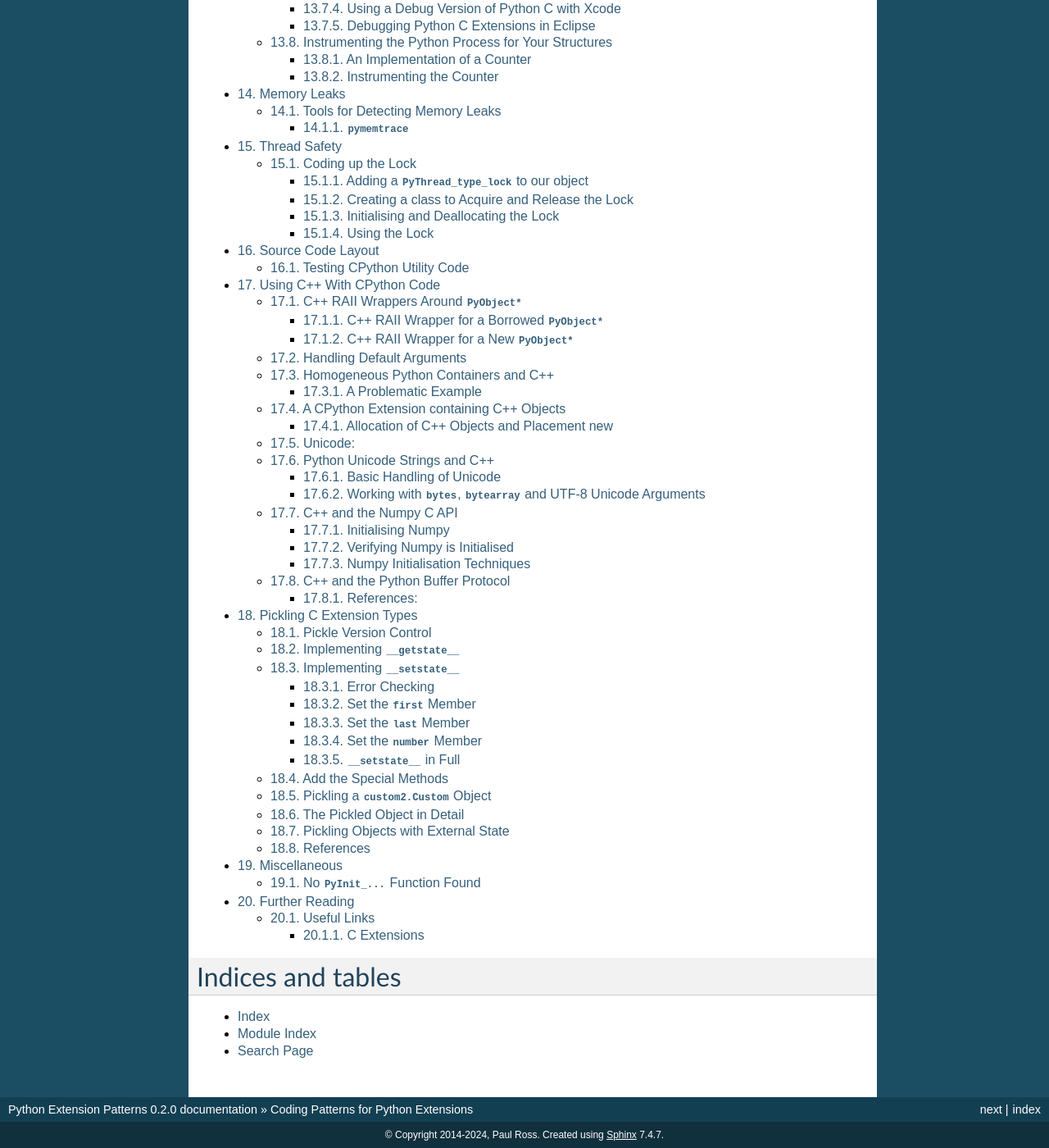
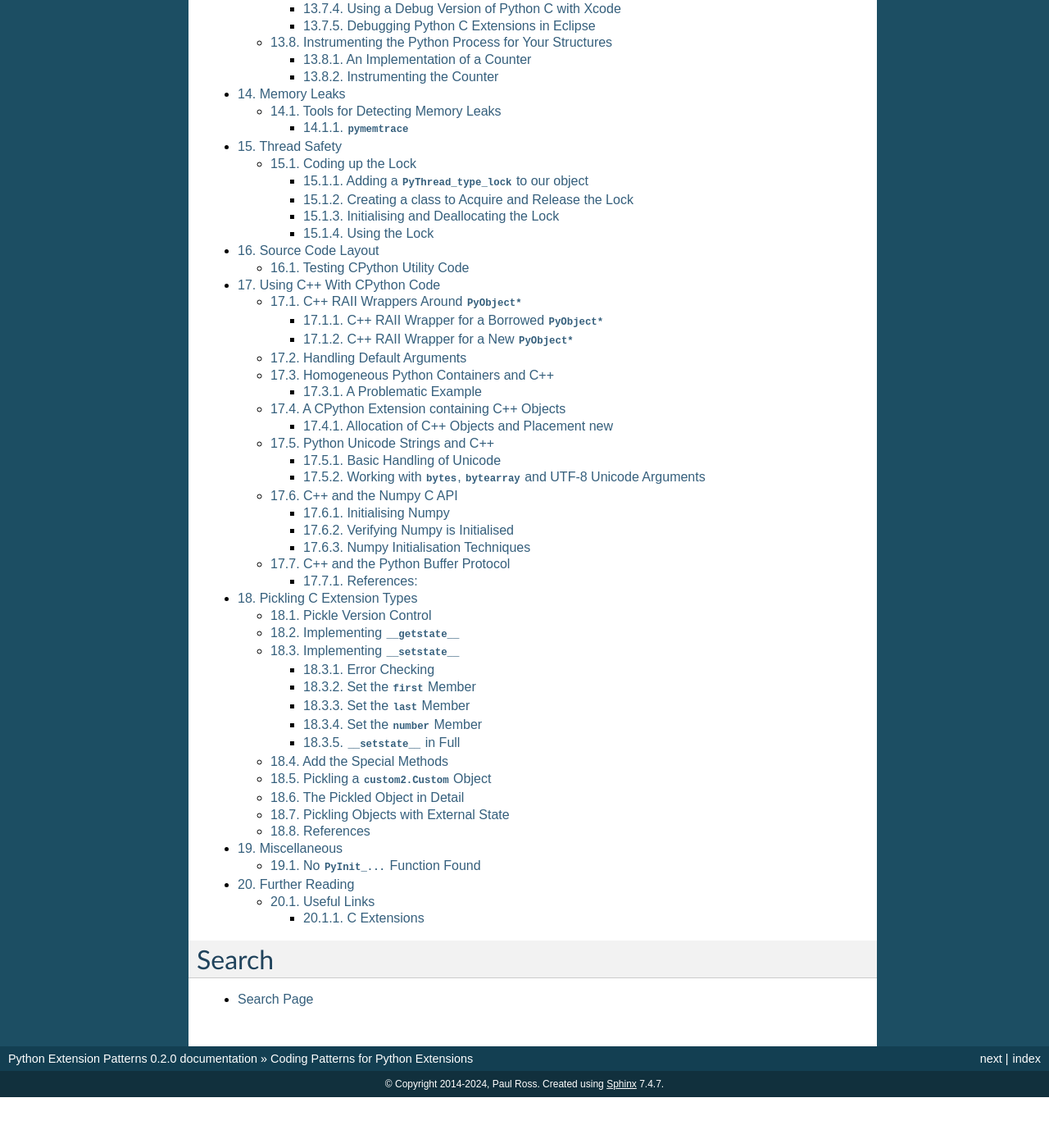
Before and after one commit to paulross/PythonExtensionPatterns, a Sphinx documentation site: the page built from doc/sphinx/source/index.rst, in a window 1280 px wide and 1400 px high, scrolled down 2180 px. Shown: the whole window at 82% size. Built offline with Sphinx 7.4.7, drawn with Linux system fonts in a browser that asks for light colours; after the commit the page ends 3518 px from its top, so only the background shows below that; some of the changed text lies outside the part shown.

Commit message:
WIP documentation, remove indexing as not useful.

```diff
--- a/doc/sphinx/source/cpp_and_placement_new.rst
+++ b/doc/sphinx/source/cpp_and_placement_new.rst
@@ -53,7 +53,7 @@ Allocates sufficient, uninitialised, space for the ``CppCtorDtorInPyObject`` obj
 This will mean that both the ``Verbose Attr;`` and ``Verbose *pAttr;`` are uninitialised.
 To initialise them two different techniques must be used:
 
-- For ``Verbose Attr;`` this must be initialised with *placement new* :index:`placement new`: ``new(&self->Attr) Verbose;``.
+- For ``Verbose Attr;`` this must be initialised with *placement new* ``new(&self->Attr) Verbose;``.
 - For ``Verbose *pAttr;`` this must be initialised with a dynamic new: ``self->pAttr = new Verbose("pAttr");``.
 
 Here is the complete code:
--- a/doc/sphinx/source/cpp_and_unicode.rst
+++ b/doc/sphinx/source/cpp_and_unicode.rst
@@ -6,7 +6,6 @@
 
 .. _cpp_and_unicode:
 
-:index:`Unicode`:
 ====================================
 Python Unicode Strings and C++
 ====================================
--- a/doc/sphinx/source/index.rst
+++ b/doc/sphinx/source/index.rst
@@ -32,9 +33,8 @@ This describes reliable patterns of coding Python Extensions in C. It covers the
     miscellaneous
     further_reading
 
-Indices and tables
+
+Search
 ==================
 
-* :ref:`genindex`
-* :ref:`modindex`
 * :ref:`search`
```
Also changed, not shown: other parts of doc/sphinx/source/index.rst (+1 -0 lines), TODO.md (+2 -2 lines), doc/sphinx/source/cpp_and_buffer_protocol.rst (+7 -2 lines), doc/sphinx/source/introduction.rst (added, +23 -0 lines), doc/sphinx/source/refcount.rst (+0 -11 lines).
